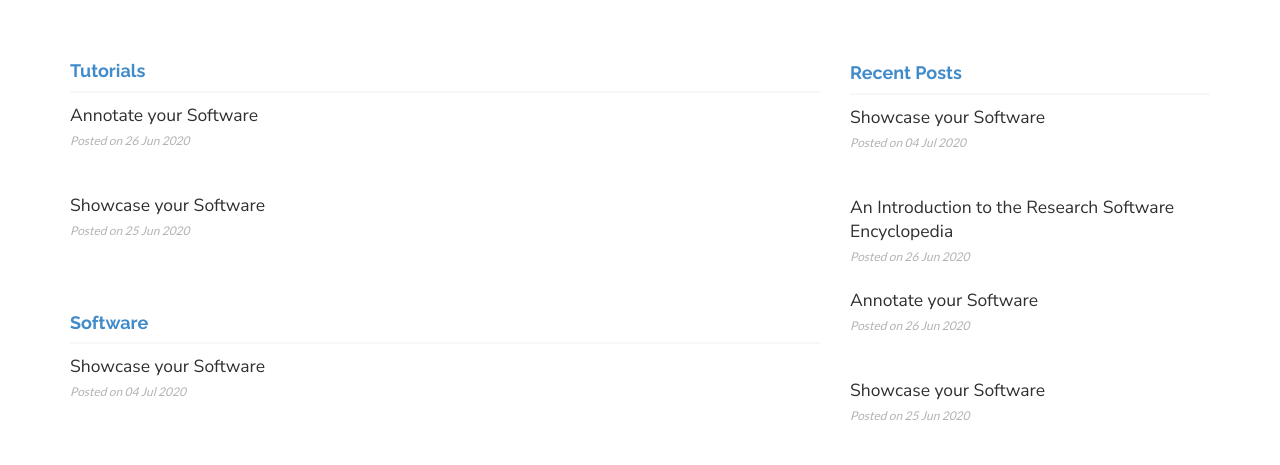
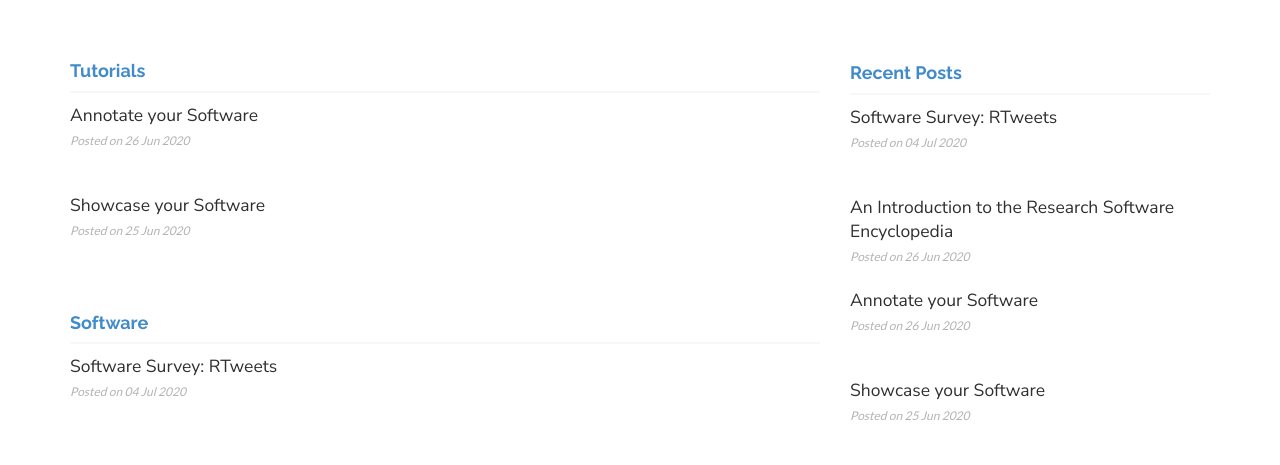
Before and after one commit to rseng/rseng, a Jekyll site: the page built from category.html, in a window 1280 px wide and 900 px high, scrolled down 308 px. Shown: the part 155-620 px from the top of the window. Built offline with Jekyll 4.4.1, drawn with Linux system fonts in a browser that asks for light colours; nearby versions of some CDN libraries.

Commit message:
rtweets title
Signed-off-by: vsoch <vsochat@stanford.edu>

```diff
--- a/_posts/software/2020-07-04-ropensci-rtweets.md
+++ b/_posts/software/2020-07-04-ropensci-rtweets.md
@@ -1,6 +1,6 @@
 ---
 layout: post
-title: "Showcase your Software"
+title: "Software Survey: RTweets"
 date: 2020-07-04 16:00:46
 author: "@vsoch"
 categories:
```
